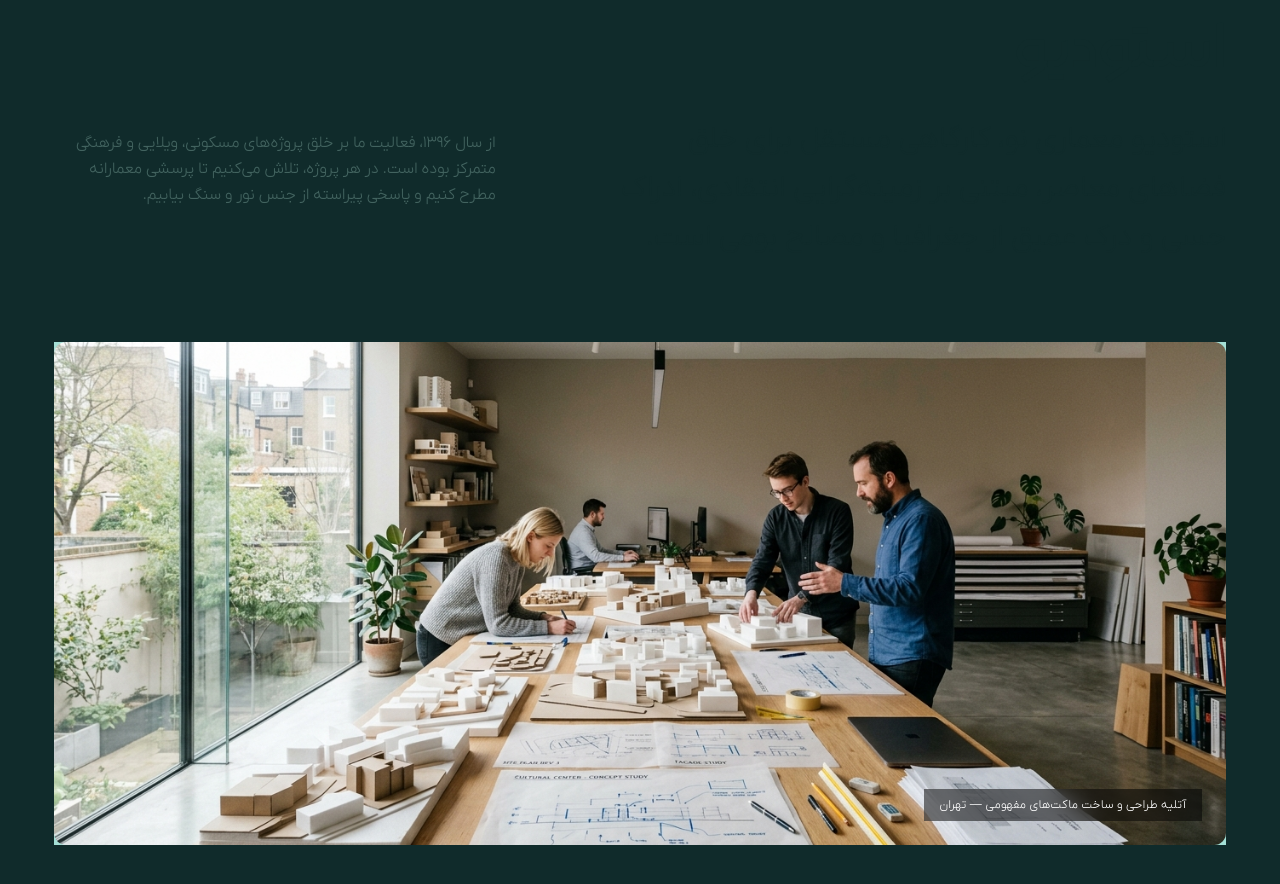
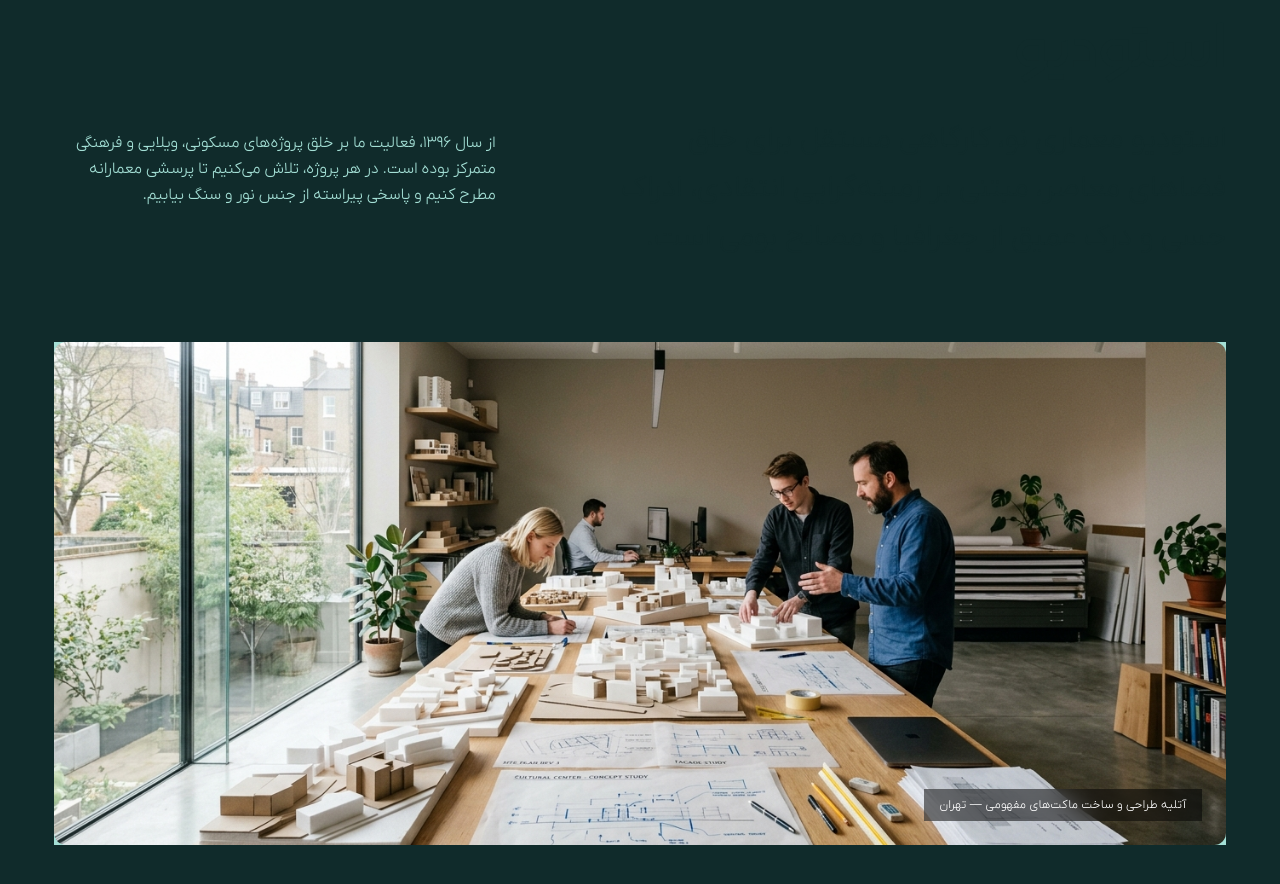
Before and after one commit to ParsaR082/studio, a Next.js app: page / in a window 1280 px wide. Shown: the part 4242-5126 px from the top of the page. Built offline with nearby package versions, Linux system fonts and the light colour scheme; a web font is replaced by a local one.

Commit message:
make studio section deep teal

```diff
--- a/src/components/studio/StudioSection.tsx
+++ b/src/components/studio/StudioSection.tsx
@@ -75,7 +75,7 @@ const StudioSection: React.FC = () => {
                 استودیو معماری نو، کارگاهی مستقل برای خلق فضاهای معاصر، مبتنی بر زمینه‌گرایی انتقادی، ادراک حسی و درک عمیق از جغرافیا و مصالح بومی است.
               </TextAnimate>
             </div>
-            <p className="lg:col-span-5 text-sm sm:text-base font-light text-[#42635F] leading-relaxed">
+            <p className="lg:col-span-5 text-sm sm:text-base font-light text-[#A4E0D6] leading-relaxed">
               از سال ۱۳۹۶، فعالیت ما بر خلق پروژه‌های مسکونی، ویلایی و فرهنگی متمرکز بوده است. در هر پروژه، تلاش می‌کنیم تا پرسشی معمارانه مطرح کنیم و پاسخی پیراسته از جنس نور و سنگ بیابیم.
             </p>
           </div>
```
